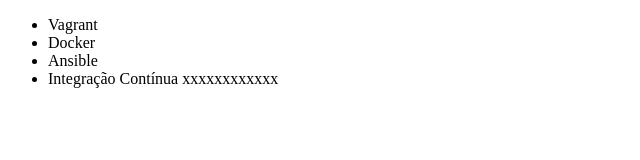
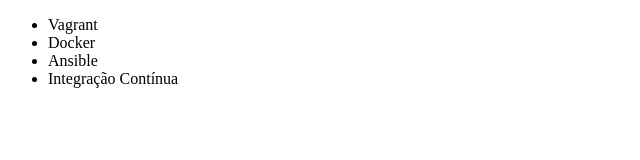
Before and after one commit to EversonBacelli/CursoAlura, a plain HTML site: page index.html in a window 1280 px wide. Shown: the full height of the page, 0-640 px from the left. Drawn offline with Linux system fonts and the light colour scheme.

Commit message:
teste curso git

```diff
--- a/index.html
+++ b/index.html
@@ -9,7 +9,7 @@
         <li>Vagrant</li>
         <li>Docker</li>
         <li>Ansible</li>
-        <li>Integração Contínua xxxxxxxxxxxx</li>
+        <li>Integração Contínua</li>
     </ul>
 </body>
 </html>
```
